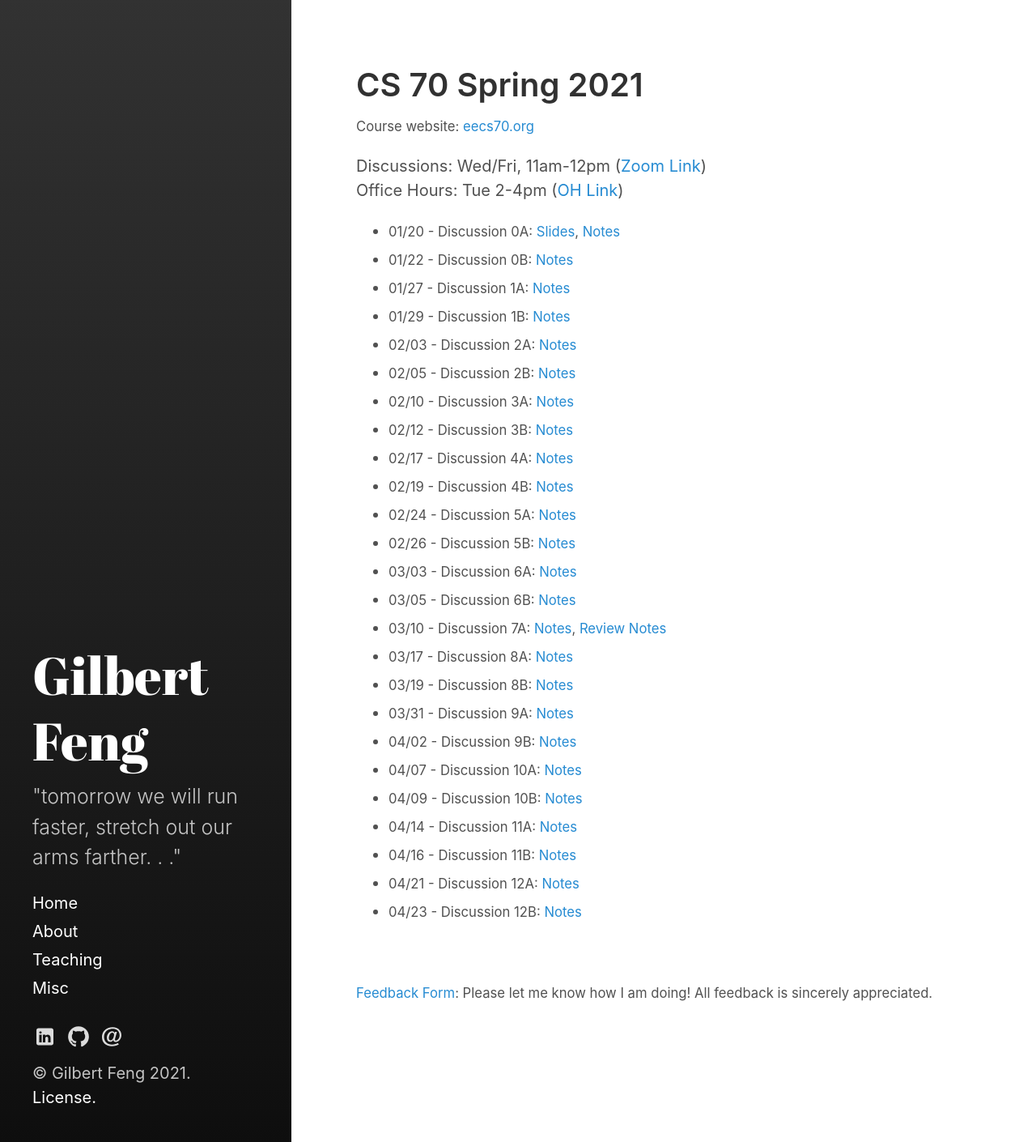
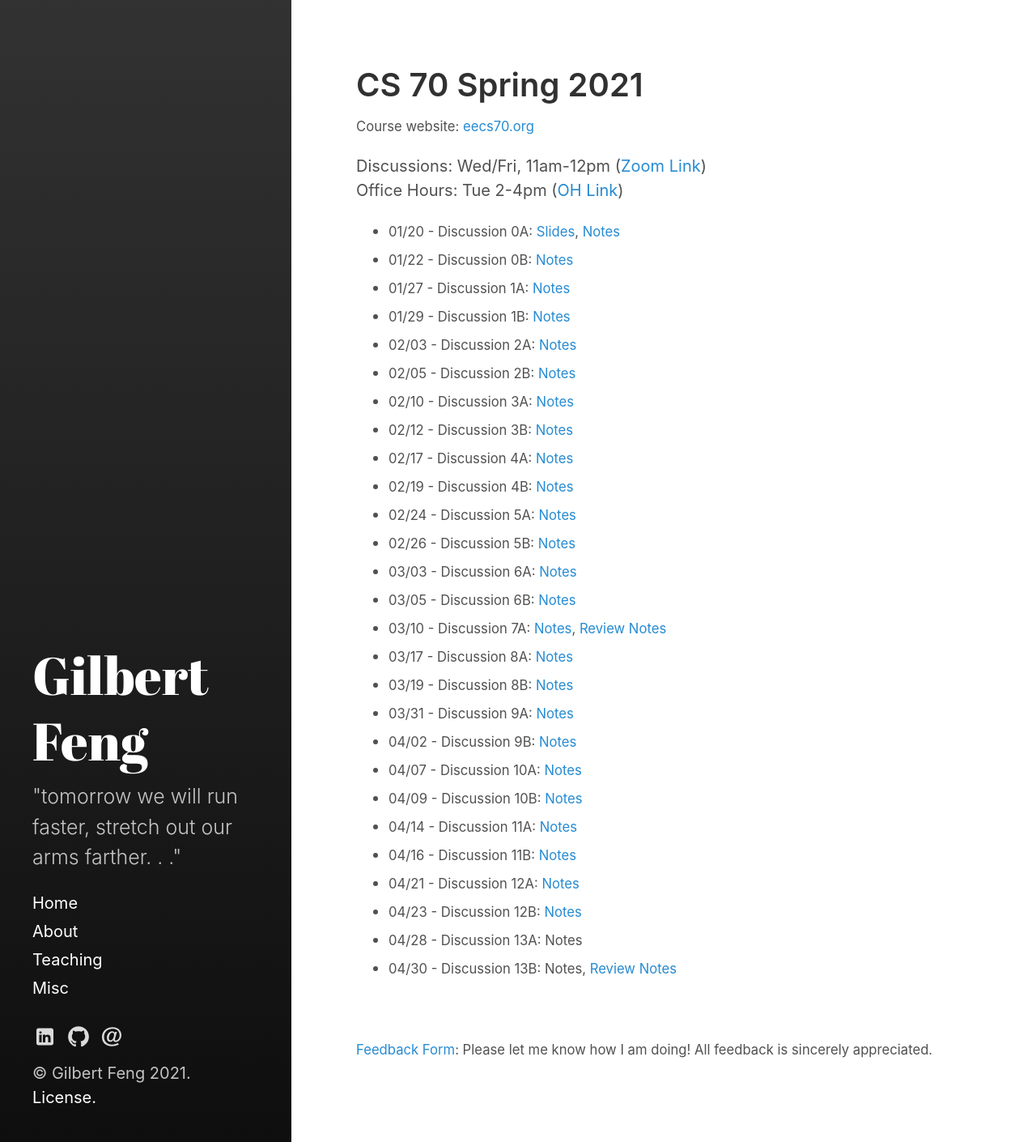
Before and after one commit to gfeng2001/gfeng2001.github.io, a Jekyll site: the page built from teaching/sp21cs70.md, in a window 1280 px wide. Shown: the whole page at 81% size. Built offline with Jekyll 4.4.1, drawn with Linux system fonts in a browser that asks for light colours.

Commit message:
Final review notes

```diff
--- a/teaching/sp21cs70.md
+++ b/teaching/sp21cs70.md
@@ -35,7 +35,8 @@
 * <small> 04/16 - Discussion 11B: <a href='/assets/pdfs/cs70/sp21cs70/dis11b.pdf'>Notes</a> </small>
 * <small> 04/21 - Discussion 12A: <a href='/assets/pdfs/cs70/sp21cs70/dis12a.pdf'>Notes</a> </small>
 * <small> 04/23 - Discussion 12B: <a href='/assets/pdfs/cs70/sp21cs70/dis12b.pdf'>Notes</a> </small>
-
+* <small> 04/28 - Discussion 13A: Notes </small>
+* <small> 04/30 - Discussion 13B: Notes, <a href='/assets/pdfs/cs70/sp21cs70/finalreview.pdf'>Review Notes</a> </small>
 
 
 <br>
```
Also changed, not shown: 1 other file.
